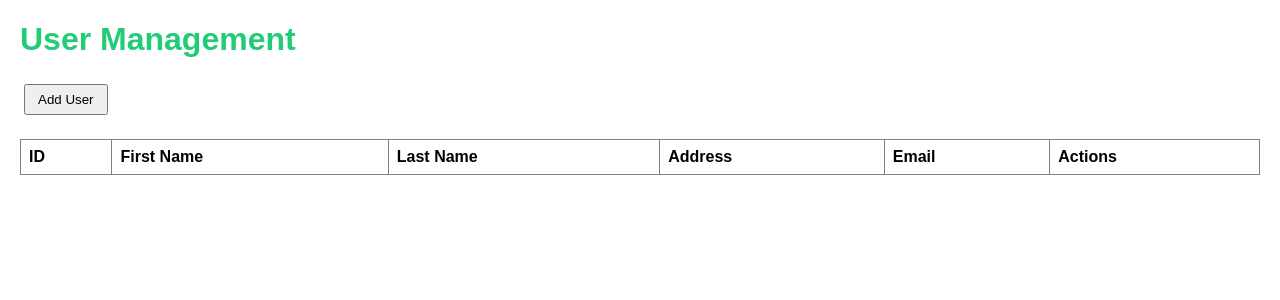
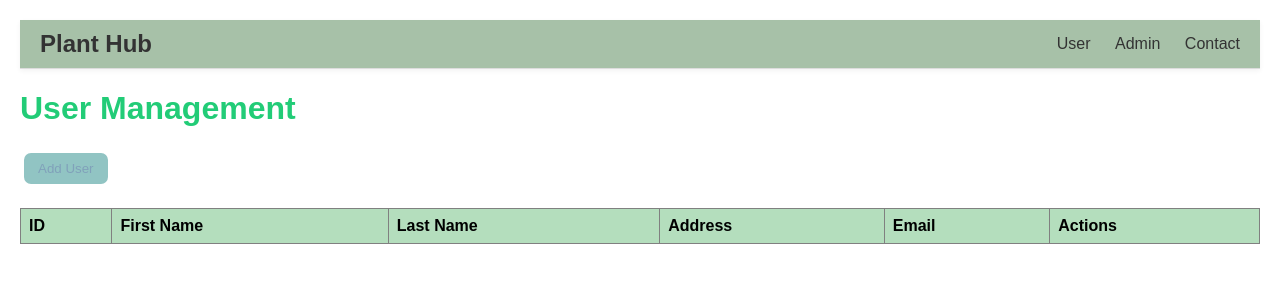
Before and after one commit to acharyasulochana/PlantHub, a Python web app: template Backend/templates/users_view.html in a window 1280 px wide. Shown: the top 300 px of the page. Run offline with Jinja, Linux system fonts and the light colour scheme; the template is opened without the code that fills it, so the values that code supplies are empty.

Commit message:
Styling the page

```diff
--- a/Backend/templates/script.js
+++ b/Backend/templates/script.js
@@ -17,8 +17,8 @@ function loadUsers() {
             <td>${user.address}</td>
             <td>${user.email}</td>
             <td>
-              <button onclick="editUser(${user.id})">Edit</button>
-              <button onclick="deleteUser(${user.id})">Delete</button>
+              <button id = "editUser" onclick="editUser(${user.id})">Edit</button>
+              <button id = "deleteUser" onclick="deleteUser(${user.id})">Delete</button>
             </td>
           </tr>`;
         tbody.innerHTML += row;
--- a/Backend/templates/style.css
+++ b/Backend/templates/style.css
@@ -1,3 +1,42 @@
+
+ .navbar {
+      display: flex;
+      justify-content: space-between;
+      align-items: center;
+      background-color: #A7C1A8;
+      padding: 10px 20px;
+      border-bottom: 1px solid #ddd;
+      box-shadow: 0 2px 5px rgba(0,0,0,0.05);
+    }
+
+    .nav-left {
+      display: flex;
+      align-items: center;
+      gap: 15px;
+    }
+
+    .logo {
+      font-size: 1.5rem;
+      font-weight: bold;
+      color: #333;
+      text-decoration: none;
+    }
+
+    /* Right section (links) */
+    .nav-links a {
+      margin-left: 20px;
+      color: #333;
+      text-decoration: none;
+      font-weight: 500;
+
+    }
+
+    .nav-links a:hover {
+      color: #819A91;
+    }
+
+
+
 body {
   font-family: Arial, sans-serif;
   margin: 20px;
@@ -11,12 +50,14 @@ button {
   padding: 6px 12px;
   margin: 4px;
   cursor: pointer;
+  color: #80A1BA;
 }
 
 table {
   margin-top: 20px;
   border-collapse: collapse;
   width: 100%;
+
 }
 
 th, td {
@@ -39,3 +80,25 @@ th, td {
   width: 300px;
   border-radius: 8px;
 }
+
+#addUser {
+    background-color: #91C4C3;
+    border: 2px solid #91C4C3;
+    border-radius: 7px;
+}
+
+#editUser {
+    background-color: #91C4C3;
+    border: 2px solid #91C4C3;
+    border-radius: 7px;
+}
+
+#deleteUser {
+    background-color: #91C4C3;
+    border: 2px solid #91C4C3;
+    border-radius: 7px;
+}
+
+#userTr {
+    background-color: #B4DEBD;
+}
--- a/Backend/templates/users_view.html
+++ b/Backend/templates/users_view.html
@@ -6,13 +6,23 @@
   <link rel="stylesheet" href="style.css">
 </head>
 <body>
+    <nav class="navbar">
+    <div class="nav-left">
+      <a href="#" class="logo">Plant Hub</a>
+    </div>
+    <div class="nav-links">
+      <a href="#">User</a>
+      <a href="#">Admin</a>
+      <a href="#">Contact</a>
+    </div>
+  </nav>
   <h1>User Management</h1>
 
-  <button onclick="showForm()">Add User</button>
+  <button id= "addUser" onclick="showForm()">Add User</button>
 
   <table id="usersTable" border="1">
     <thead>
-      <tr>
+      <tr id="userTr">
         <th>ID</th>
         <th>First Name</th>
         <th>Last Name</th>
@@ -26,7 +36,7 @@
 
   <div id="userForm" class="modal">
     <div class="modal-content">
-      <h2 id="formTitle">Add User</h2>
+      <button id="formTitle">Add User</button>
       <form id="userFormElement">
         <input type="hidden" id="userId">
         <label>First Name: <input type="text" id="firstName" required></label><br>
```
Also changed, not shown: Backend/planthub.db.
